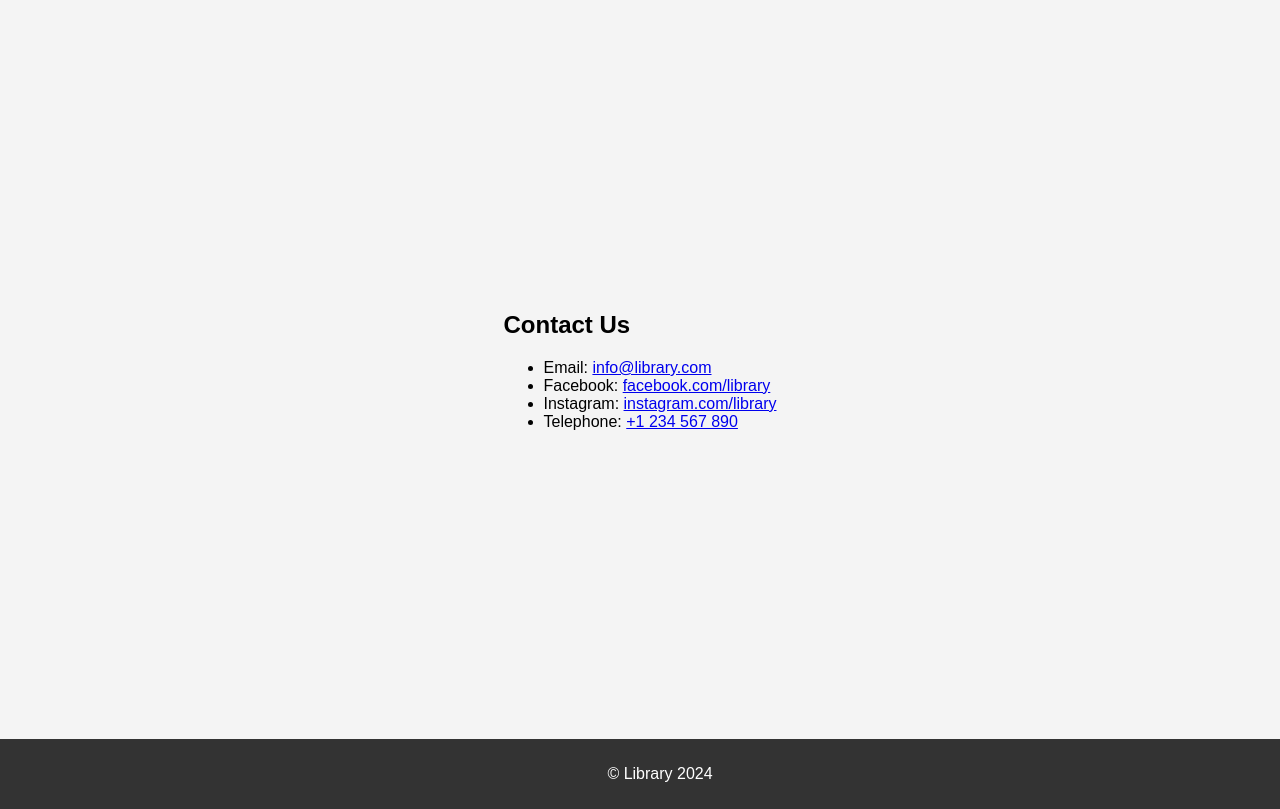
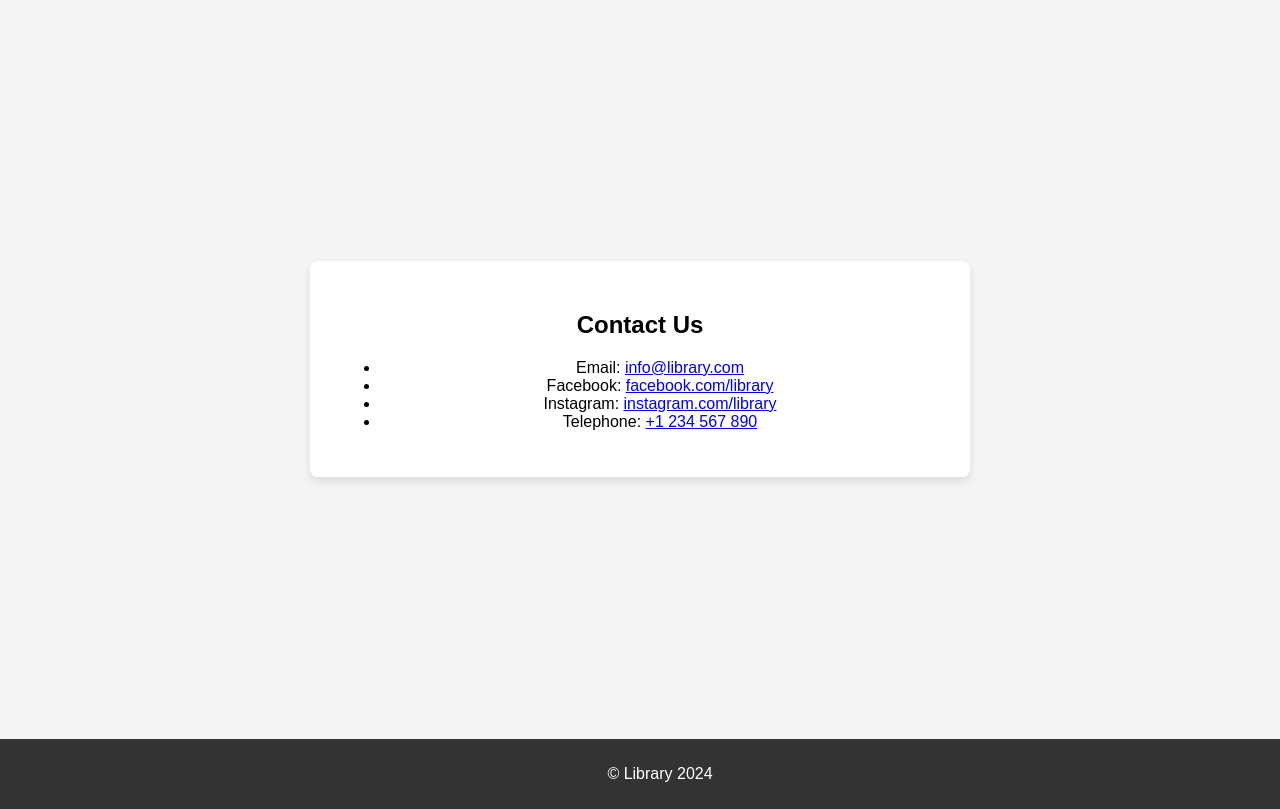
Before and after one commit to valzza/library, a PHP site: page /contact.html in a window 1280 px wide. Shown: the part 91-900 px from the top of the page. Run offline with PHP 8.4, Linux system fonts and the light colour scheme.

Commit message:
Update style.css

```diff
--- a/style.css
+++ b/style.css
@@ -239,8 +239,17 @@ textarea {
   display: flex;
   justify-content: center;
   align-items: center;
-  height: calc(100vh - 60px); /* Full screen height minus the nav */
+  height: calc(100vh - 60px);
   background-color: #f4f4f4;
+}
+.contact-box {
+  background-color: white;
+  padding: 30px;
+  width: 80%;
+  max-width: 600px;
+  box-shadow: 0 4px 8px rgba(0, 0, 0, 0.1);
+  border-radius: 8px;
+  text-align: center;
 }
 
 /* Footer */
```
